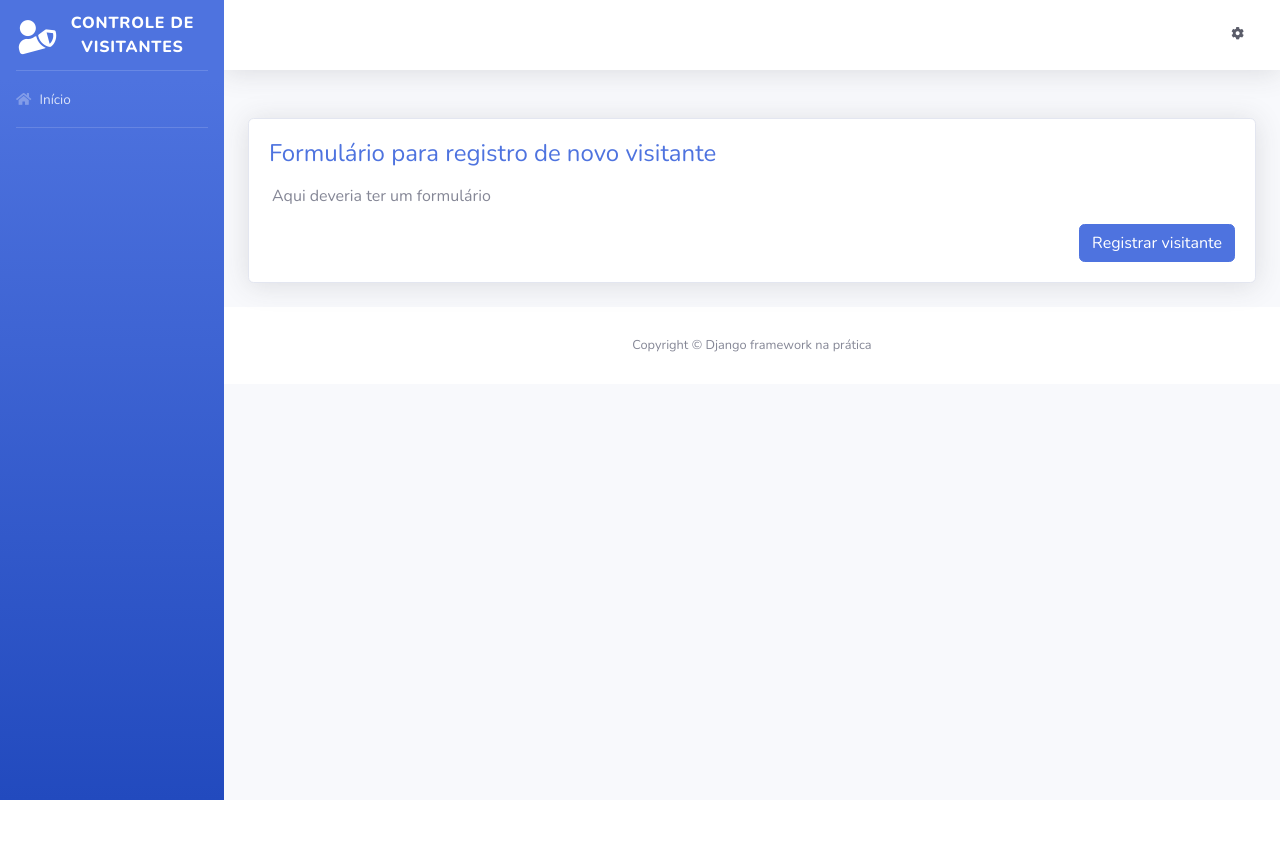
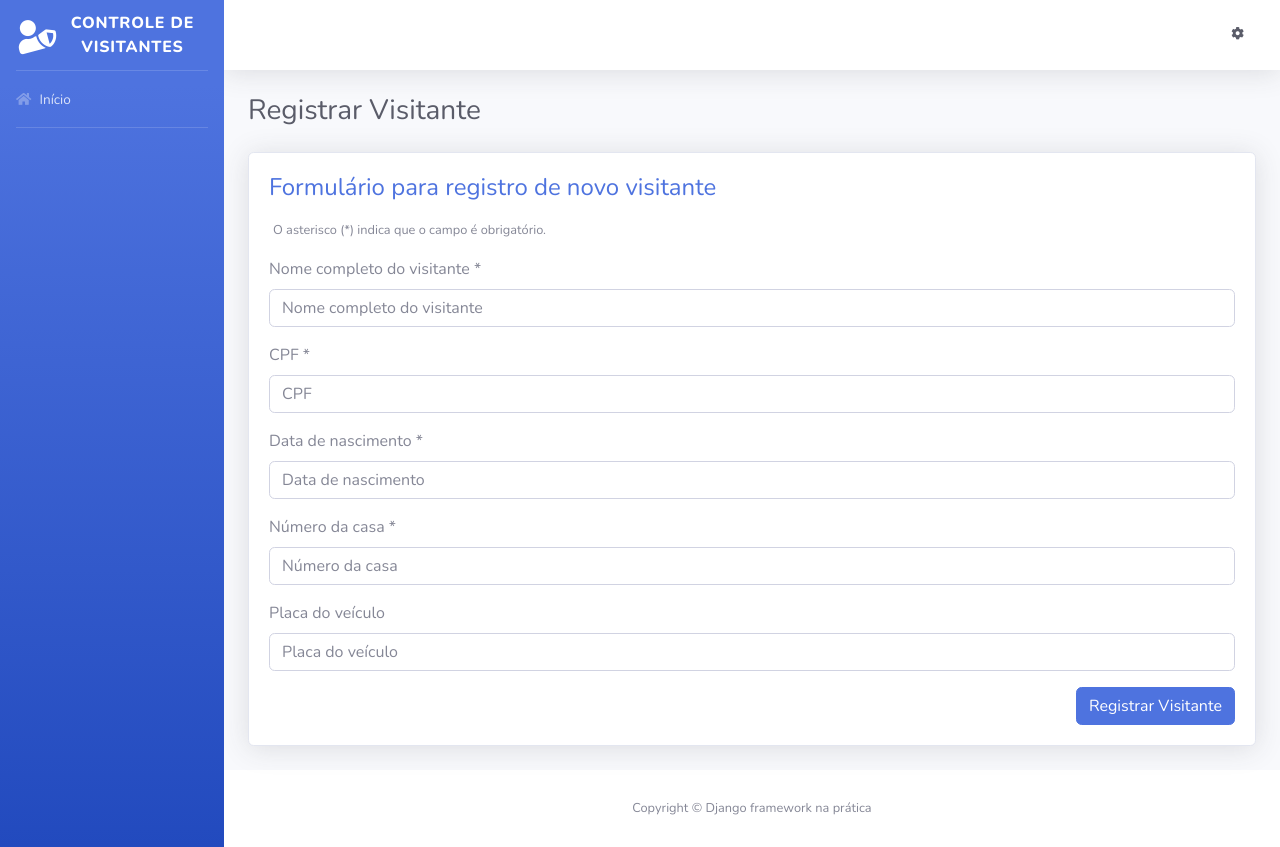
Before and after one commit to ivasconcellos/controle-visitantes, a Django app: page /registrar_visitante/ in a window 1280 px wide. Before the commit the page ends 800 px from the top, so only its background shows below. Run offline with Django 4.2, Linux system fonts and the light colour scheme; some libraries are stand-ins or nearby versions.

Commit message:
Created from registrar_visitante

```diff
--- a/templates/registrar_visitante.html
+++ b/templates/registrar_visitante.html
@@ -1,4 +1,6 @@
 {% extends 'base.html' %}
+
+{% load widget_tweaks %}
 
 {% block conteudo %}
 
@@ -13,15 +15,39 @@
                 Formulário para registro de novo visitante
             </h4>
 
-            <form method="post" enctype="multipart/form-data">
+            <p class="md-5 ml-1">
+               <small>O asterisco (*) indica que o campo é obrigatório.</small>
+            </p>
+
+            {% if form.errors %}
+                {% for field in form %}
+                    {% if field.errors %}
+                        {% for erro in field.errors %}
+                            <div class="alert alert-warning" role="alert">
+                                {{ erro }}
+                            </div>
+                        {% endfor %}
+                    {% endif %}
+                {% endfor %}
+            {% endif %}
+
+            <form method="post">
                 <div class="form-row">
-                    <p class="ml-2">Aqui deveria ter um formulário</p>
+                    {% csrf_token %}
+
+                    {% for field in form %}
+                        <div class="form-group col-md-12">
+                            <label>{{ field.label }} {% if field.field.required %}*{% endif %}</label>
+                            {% render_field field placeholder=field.label class="form-control" %}
+                        </div>
+                    {% endfor %}
                 </div>
 
                 <div class="text-right">
                     <button class="btn btn-primary" type="submit">
-                        <span class="text">Registrar visitante</span>
+                        <span class="text">Registrar Visitante</span>
                     </button>
+
                 </div>
             </form>
         </div>
--- /dev/null
+++ b/visitantes/forms.py
@@ -0,0 +1,24 @@
+from dataclasses import field
+from django import forms
+from .models import Visitante
+
+class VisitanteForm(forms.ModelForm):
+    class Meta:
+        model = Visitante
+        fields = ["nome_completo", "cpf", "data_nascimento", "numero_casa", "placa_veiculo"]
+        error_messages = {
+            "nome_completo": {
+                "required": "O nome completo do visitante é obrigatório!"
+            },
+            "cpf": {
+               "required": "O CPF do visitante é obrigatório!"
+            },
+            "data_nascimento": {
+               "required": "A data de nascimento do visitante é obrigatória!",
+               "invalid": "Por favor, informe um formato válido para a data de nascimento (DD/MM/AAAA)!"
+            },
+            "numero_casa": {
+               "required": "O númnero da casa obrigatório!"
+            },
+
+        }
--- a/visitantes/views.py
+++ b/visitantes/views.py
@@ -1,6 +1,26 @@
-from django.shortcuts import render
+from django.contrib import messages
+from django.shortcuts import render, redirect
+from .forms import VisitanteForm
 
 
 def registrar_visitante(request):
-    context = {}
+
+    form = VisitanteForm()
+
+    if request.method == "POST":
+        form = VisitanteForm(request.POST)
+
+        if form.is_valid():
+            visitante = form.save(commit=False)
+            visitante.registrado_por = request.user.porteiro
+            visitante.save()
+
+            messages.success(request, "Visitante registrado com sucesso!")
+
+            return redirect("index")
+
+    context = {
+        'nome_pagina': 'Registrar Visitante',
+        'form': form
+        }
     return render(request, 'registrar_visitante.html', context)
```
Also changed, not shown: templates/index.html (+8 -0 lines), db.sqlite3.
